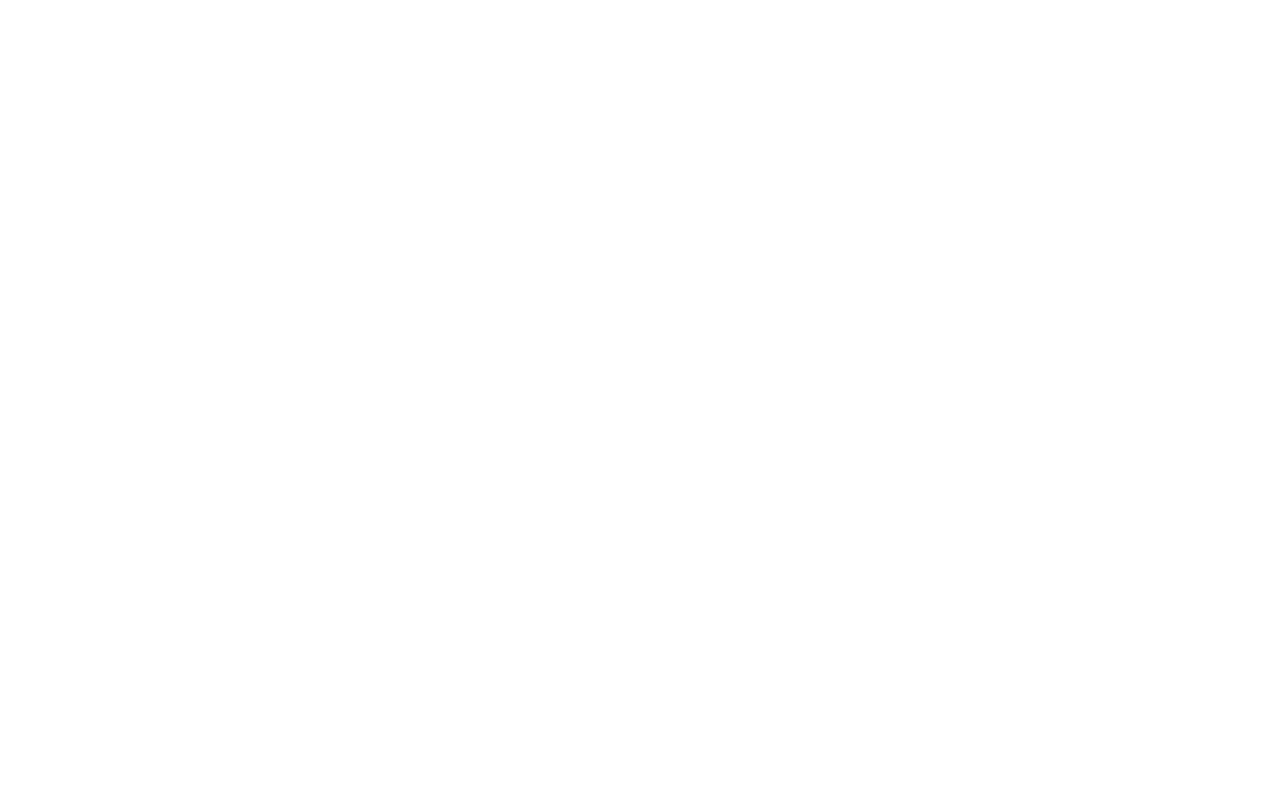
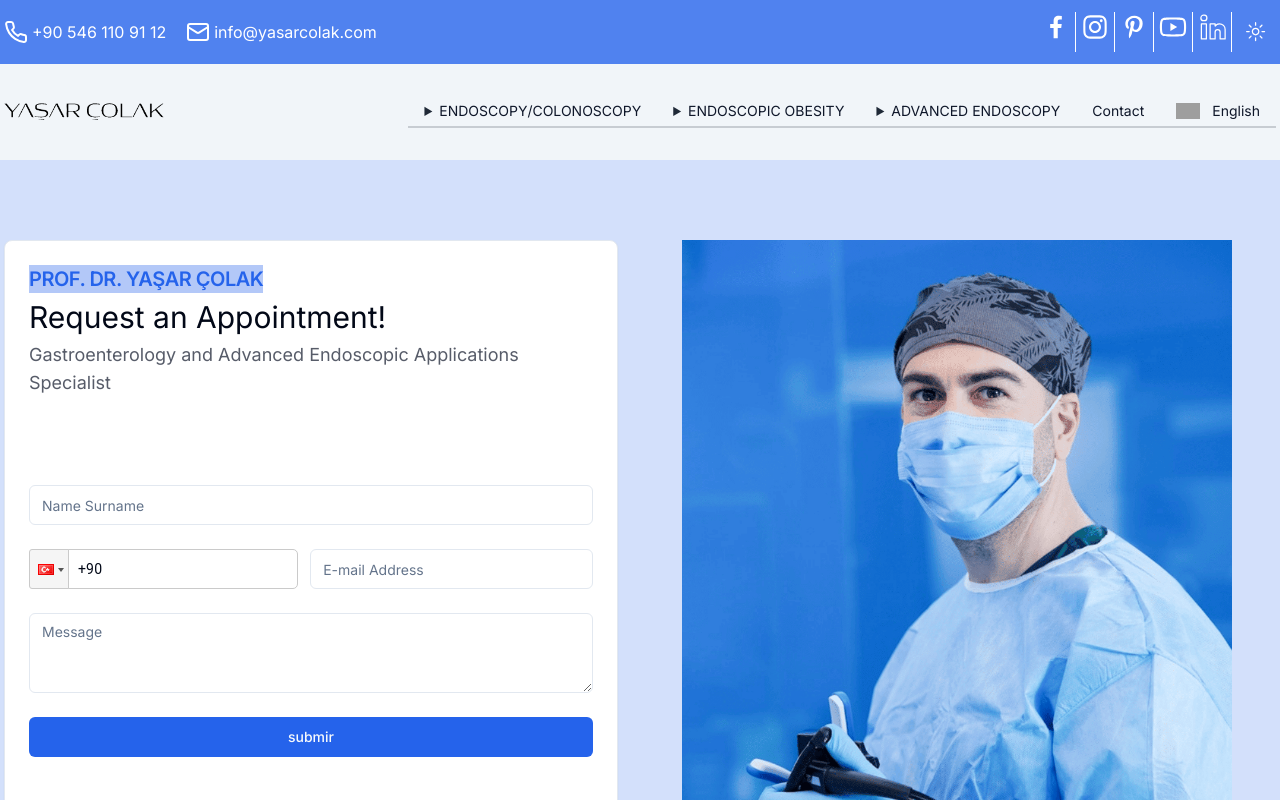
Before and after one commit to Ahmad-Hanki/yasarcolak, a Next.js app: page /en/randevu-al in a window 1280 px wide. Before the commit this address had no page. Shown: the top 800 px of the page. Built offline with nearby package versions, Linux system fonts and the light colour scheme; grey boxes are pictures that could not be loaded.

Commit message:
finished the sec header

```diff
--- a/src/app/[locale]/(home)/_components/AppointmentFlex.tsx
+++ b/src/app/[locale]/(home)/_components/AppointmentFlex.tsx
@@ -4,7 +4,6 @@ import FormImage from "@/assets/FormImage.jpg";
 import Image from "next/image";
 import MotionDiv from "@/components/ui/MotionDiv";
 import Grid1 from "@/app/[locale]/(home)/_components/Grid1";
-import { useEffect, useState } from "react";
 const AppointmentFlex = () => {
 
   const t = useTranslations("appointment");
--- /dev/null
+++ b/src/app/[locale]/(home)/randevu-al/page.tsx
@@ -0,0 +1,47 @@
+import Container from "@/components/ui/Container";
+import AppointmentForm from "@/components/AppointmentForm";
+import MotionDiv from "@/components/ui/MotionDiv";
+import Image from "next/image";
+import { useTranslations } from "next-intl";
+import FormImage from "@/assets/FormImage.jpg";
+
+const AppointmentPage = () => {
+    const t = useTranslations("appointment");
+
+    const form = {
+        header: t("header"),
+        description: t("description"),
+        name: t("name"),
+        email: t("email"),
+        phone: t("phone"),
+        message: t("message"),
+        submit: t("submit"),
+      };
+  return (
+    <div className="bg-primary/20 py-20">
+      <Container>
+        <div>
+          <div className="flex flex-col gap-5 lg:flex-row h-full">
+            <AppointmentForm form={form} />
+
+            <MotionDiv
+              initial={{ opacity: 0, x: 300 }}
+              whileInView={{ opacity: 1, x: 0 }}
+              transition={{ duration: 0.5 }}
+              className="flex-1 min-w-[400px] min-h-[70vh] px-3 relative overflow-hidden aspect-[0.9/1] "
+            >
+              <Image
+                src={FormImage}
+                alt="formIamge"
+                fill
+                className="object-contain object-center"
+              />
+            </MotionDiv>
+          </div>
+        </div>
+      </Container>
+    </div>
+  );
+};
+
+export default AppointmentPage;
--- a/src/app/[locale]/gastroskopi/page.tsx
+++ b/src/app/[locale]/gastroskopi/page.tsx
@@ -1,8 +1,15 @@
+import SecHero from "@/components/SecHero";
+import { useLocale } from "next-intl";
 
 const page = () => {
   return (
-    <div>page</div>
-  )
-}
+    <div>
+      <SecHero
+        title={useLocale() == "tr" ? "Gastroskopi" : "Gastroscopy"}
+        path={useLocale() == "tr" ? "GASTROSKOPİ" : "GASTROSCOPY"}
+      />
+    </div>
+  );
+};
 
-export default page
+export default page;
--- /dev/null
+++ b/src/components/SecHero.tsx
@@ -0,0 +1,32 @@
+import Link from "next/link";
+import Container from "./ui/Container";
+import { Home } from "lucide-react";
+import { useLocale } from "next-intl";
+interface SecHeroProps {
+  title: string;
+  path: string;
+}
+
+const SecHero = ({ path, title }: SecHeroProps) => {
+  return (
+    <div className="bg-secondary/50 dark:bg-secondary/70  p-6">
+      <Container>
+        <div className="flex flex-col gap-4 items-center justify-center sm:items-start">
+          <h1 className="text-3xl font-bold">{title}</h1>
+          <div className="flex gap-3">
+            <Link href={"/"} className="space-x-2 flex">
+              <Home size={20} />
+              <p className="font-light">
+                {useLocale() == "en" ? "Main Page" : "Ana Sayfa"}
+              </p>
+            </Link>
+            <p className="font-light">{`>`}</p>
+            <p className="font-light text-primary">{path}</p>
+          </div>
+        </div>
+      </Container>
+    </div>
+  );
+};
+
+export default SecHero;
```
Also changed, not shown: src/components/SideNav.tsx (added).
